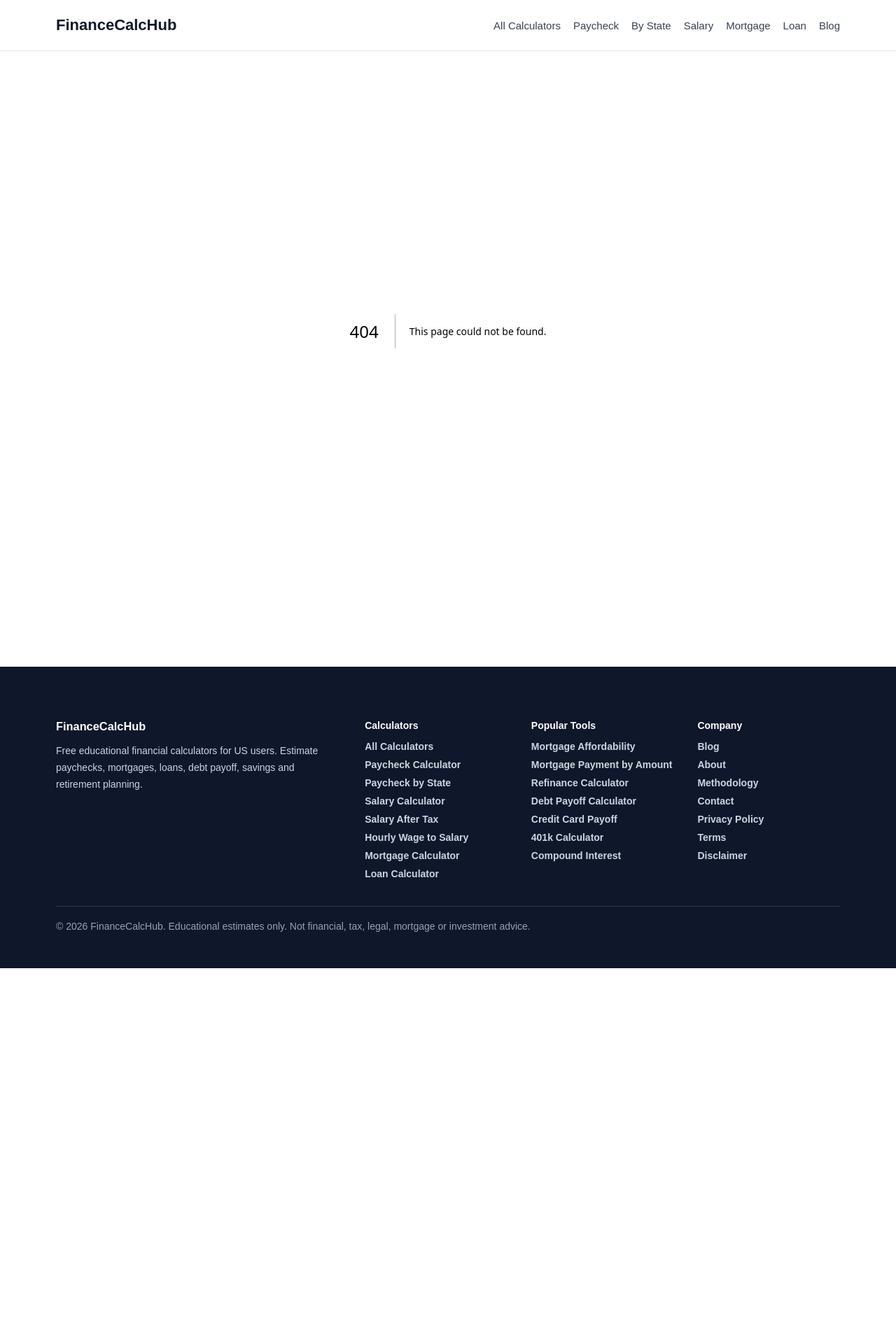
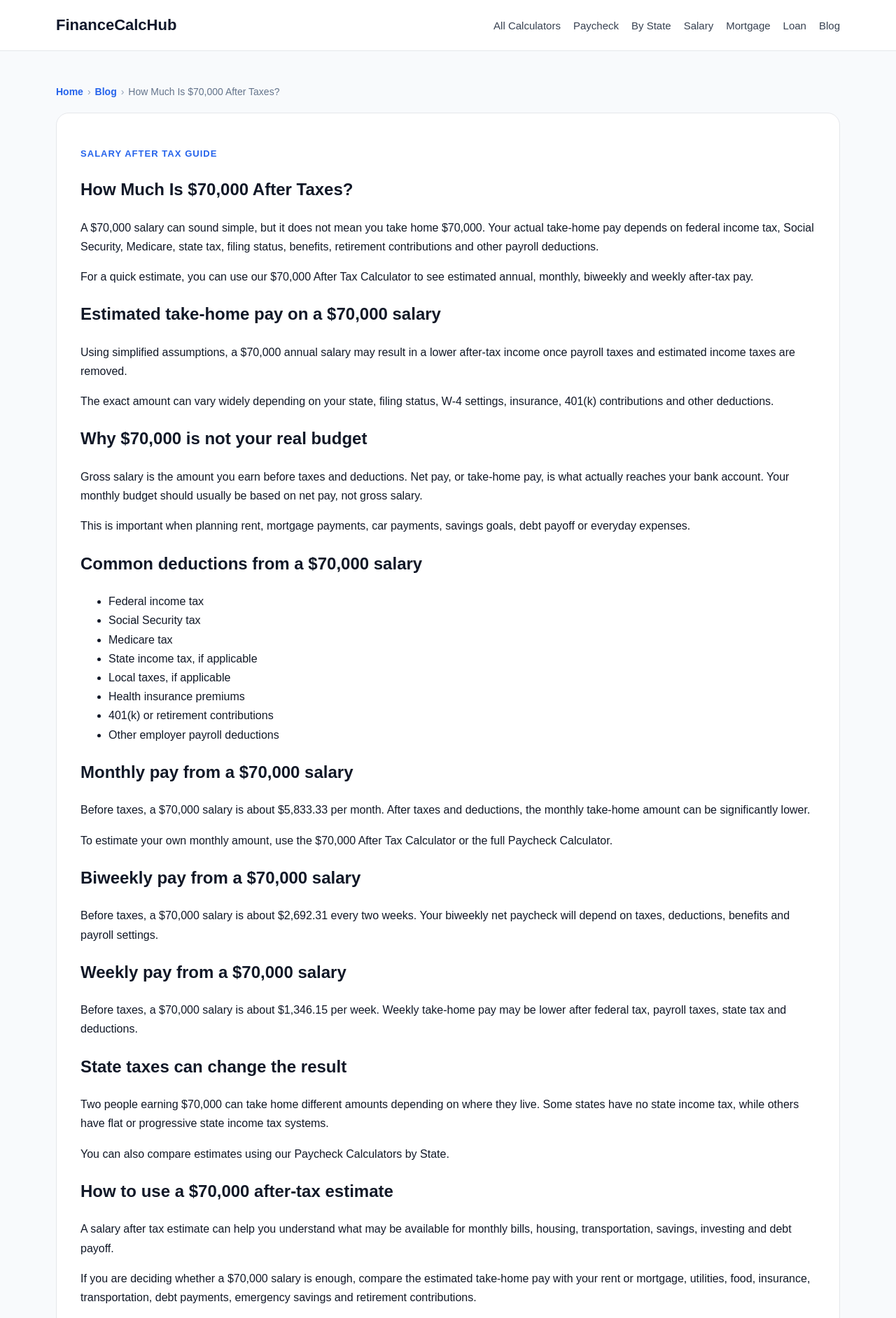
Before and after one commit to milicdejan94-ai/financecalchub, a Next.js app: page /blog/how-much-is-70000-after-taxes in a window 1280 px wide. Before the commit this address had no page. Shown: the top 1884 px of the page at 70% size. Before the commit the page ends 1384 px from the top, so only its background shows below. Built offline with nearby package versions, Linux system fonts and the light colour scheme.

Commit message:
Add blog post for 70000 after taxes

```diff
--- /dev/null
+++ b/app/blog/how-much-is-70000-after-taxes/page.tsx
@@ -0,0 +1,202 @@
+import AdBanner from '../../../components/AdBanner';
+import Breadcrumbs from '../../../components/Breadcrumbs';
+import RelatedCalculators from '../../../components/RelatedCalculators';
+
+export const metadata = {
+  title: 'How Much Is $70,000 After Taxes?',
+  description:
+    'Estimate how much a $70,000 salary may be after taxes, including monthly, biweekly and weekly take-home pay examples.',
+};
+
+export default function HowMuchIs70000AfterTaxesPage() {
+  return (
+    <section className="section">
+      <div className="container">
+        <Breadcrumbs
+          items={[
+            { label: 'Home', href: '/' },
+            { label: 'Blog', href: '/blog' },
+            { label: 'How Much Is $70,000 After Taxes?' },
+          ]}
+        />
+
+        <div className="content-box">
+          <p className="eyebrow">Salary after tax guide</p>
+
+          <h1>How Much Is $70,000 After Taxes?</h1>
+
+          <p>
+            A $70,000 salary can sound simple, but it does not mean you take
+            home $70,000. Your actual take-home pay depends on federal income
+            tax, Social Security, Medicare, state tax, filing status, benefits,
+            retirement contributions and other payroll deductions.
+          </p>
+
+          <p>
+            For a quick estimate, you can use our{' '}
+            <a href="/salary-after-tax/70000">
+              $70,000 After Tax Calculator
+            </a>{' '}
+            to see estimated annual, monthly, biweekly and weekly after-tax pay.
+          </p>
+
+          <AdBanner slot="blog-70000-after-tax-top" />
+
+          <h2>Estimated take-home pay on a $70,000 salary</h2>
+
+          <p>
+            Using simplified assumptions, a $70,000 annual salary may result in
+            a lower after-tax income once payroll taxes and estimated income
+            taxes are removed.
+          </p>
+
+          <p>
+            The exact amount can vary widely depending on your state, filing
+            status, W-4 settings, insurance, 401(k) contributions and other
+            deductions.
+          </p>
+
+          <h2>Why $70,000 is not your real budget</h2>
+
+          <p>
+            Gross salary is the amount you earn before taxes and deductions.
+            Net pay, or take-home pay, is what actually reaches your bank
+            account. Your monthly budget should usually be based on net pay, not
+            gross salary.
+          </p>
+
+          <p>
+            This is important when planning rent, mortgage payments, car
+            payments, savings goals, debt payoff or everyday expenses.
+          </p>
+
+          <h2>Common deductions from a $70,000 salary</h2>
+
+          <ul>
+            <li>Federal income tax</li>
+            <li>Social Security tax</li>
+            <li>Medicare tax</li>
+            <li>State income tax, if applicable</li>
+            <li>Local taxes, if applicable</li>
+            <li>Health insurance premiums</li>
+            <li>401(k) or retirement contributions</li>
+            <li>Other employer payroll deductions</li>
+          </ul>
+
+          <AdBanner slot="blog-70000-after-tax-middle" />
+
+          <h2>Monthly pay from a $70,000 salary</h2>
+
+          <p>
+            Before taxes, a $70,000 salary is about $5,833.33 per month. After
+            taxes and deductions, the monthly take-home amount can be
+            significantly lower.
+          </p>
+
+          <p>
+            To estimate your own monthly amount, use the{' '}
+            <a href="/salary-after-tax/70000">
+              $70,000 After Tax Calculator
+            </a>{' '}
+            or the full <a href="/calculators/paycheck">Paycheck Calculator</a>.
+          </p>
+
+          <h2>Biweekly pay from a $70,000 salary</h2>
+
+          <p>
+            Before taxes, a $70,000 salary is about $2,692.31 every two weeks.
+            Your biweekly net paycheck will depend on taxes, deductions,
+            benefits and payroll settings.
+          </p>
+
+          <h2>Weekly pay from a $70,000 salary</h2>
+
+          <p>
+            Before taxes, a $70,000 salary is about $1,346.15 per week. Weekly
+            take-home pay may be lower after federal tax, payroll taxes, state
+            tax and deductions.
+          </p>
+
+          <h2>State taxes can change the result</h2>
+
+          <p>
+            Two people earning $70,000 can take home different amounts depending
+            on where they live. Some states have no state income tax, while
+            others have flat or progressive state income tax systems.
+          </p>
+
+          <p>
+            You can also compare estimates using our{' '}
+            <a href="/paycheck-calculator">Paycheck Calculators by State</a>.
+          </p>
+
+          <h2>How to use a $70,000 after-tax estimate</h2>
+
+          <p>
+            A salary after tax estimate can help you understand what may be
+            available for monthly bills, housing, transportation, savings,
+            investing and debt payoff.
+          </p>
+
+          <p>
+            If you are deciding whether a $70,000 salary is enough, compare the
+            estimated take-home pay with your rent or mortgage, utilities, food,
+            insurance, transportation, debt payments, emergency savings and
+            retirement contributions.
+          </p>
+
+          <h2>Helpful calculators</h2>
+
+          <p>
+            Start with the{' '}
+            <a href="/salary-after-tax/70000">
+              $70,000 After Tax Calculator
+            </a>
+            . For more detail, use the{' '}
+            <a href="/calculators/paycheck">Paycheck Calculator</a> or{' '}
+            <a href="/calculators/federal-tax">Federal Tax Calculator</a>.
+          </p>
+
+          <h2>Important note</h2>
+
+          <p>
+            This article provides simplified educational information only. It is
+            not tax, payroll, legal, financial or investment advice. Actual
+            take-home pay may vary depending on your personal situation and
+            payroll settings.
+          </p>
+        </div>
+
+        <RelatedCalculators
+          title="Related salary and paycheck tools"
+          tools={[
+            {
+              title: '$70,000 After Tax Calculator',
+              href: '/salary-after-tax/70000',
+            },
+            {
+              title: 'Salary After Tax Calculators',
+              href: '/salary-after-tax',
+            },
+            {
+              title: 'Paycheck Calculator',
+              href: '/calculators/paycheck',
+            },
+            {
+              title: 'Federal Tax Calculator',
+              href: '/calculators/federal-tax',
+            },
+            {
+              title: '$70,000 Salary Calculator',
+              href: '/salary-calculator/70000',
+            },
+            {
+              title: 'Paycheck Calculators by State',
+              href: '/paycheck-calculator',
+            },
+          ]}
+        />
+      </div>
+    </section>
+  );
+}
--- a/app/sitemap.ts
+++ b/app/sitemap.ts
@@ -59,6 +59,7 @@ export default function sitemap(): MetadataRoute.Sitemap {
     '/blog/how-much-house-can-i-afford',
     '/blog/pay-off-credit-card-debt-faster',
     '/blog/rent-vs-buy-key-factors',
+    '/blog/how-much-is-70000-after-taxes',
   ];
 
   const stateRoutes = states.map(
```
Also changed, not shown: app/blog/page.tsx (+7 -0 lines).
